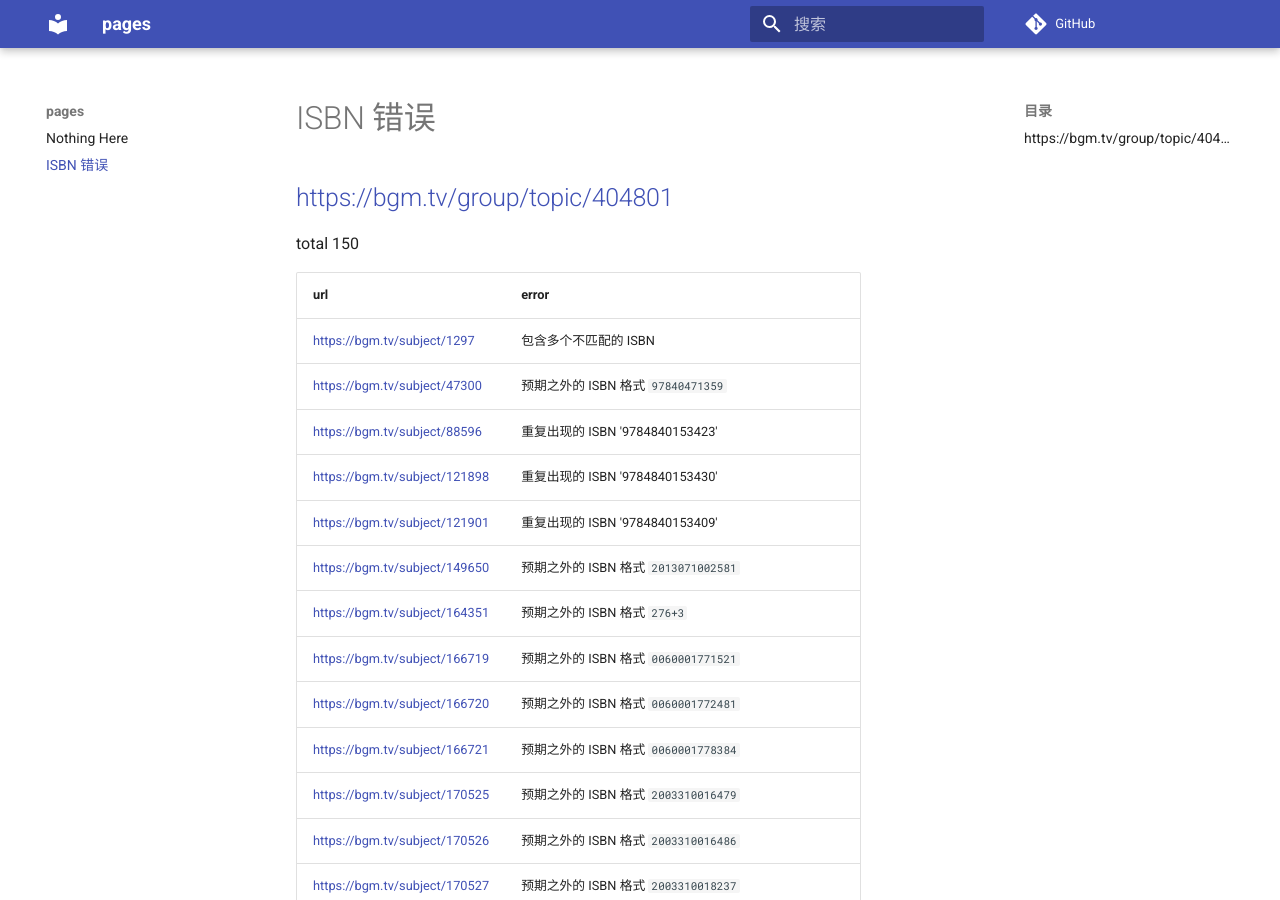
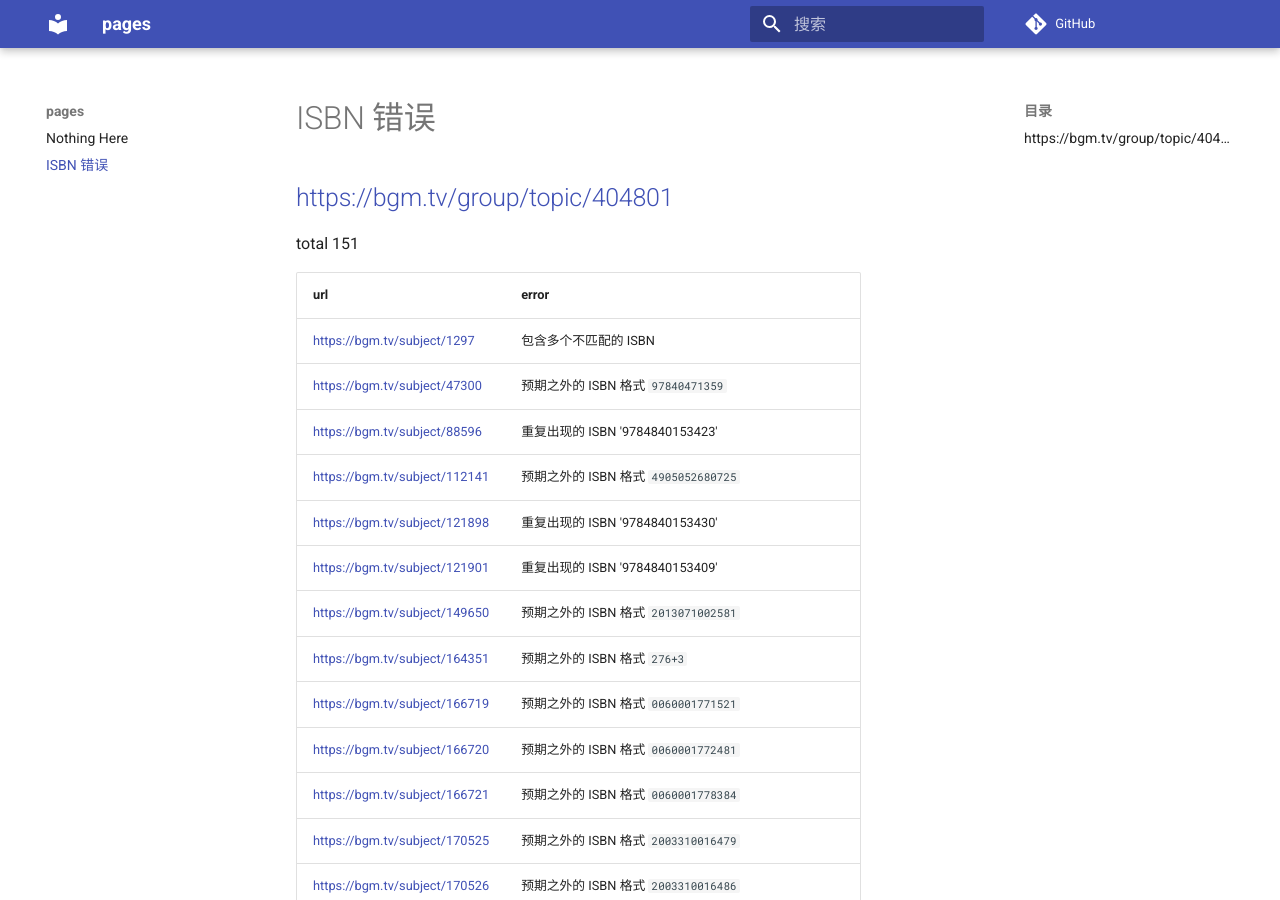
Before and after one commit to trim21/bangumi-pages, an MkDocs documentation site: the page built from docs/isbn.md, in a window 1280 px wide and 900 px high. Built offline with MkDocs 1.6.1 and Material for MkDocs 9.7.7, drawn with Linux system fonts in a browser that asks for light colours; comment, search, counter and statistics services are not loaded.

Commit message:
update isbn.md

```diff
--- a/docs/isbn.md
+++ b/docs/isbn.md
@@ -1,13 +1,14 @@
 # ISBN 错误
 ## <https://bgm.tv/group/topic/404801>
 
-total 150
+total 151
 
 | url | error |
 | --- |  ---  |
 | <https://bgm.tv/subject/1297> | 包含多个不匹配的 ISBN |
 | <https://bgm.tv/subject/47300> | 预期之外的 ISBN 格式 `97840471359` |
 | <https://bgm.tv/subject/88596> | 重复出现的 ISBN '9784840153423' |
+| <https://bgm.tv/subject/112141> | 预期之外的 ISBN 格式 `4905052680725` |
 | <https://bgm.tv/subject/121898> | 重复出现的 ISBN '9784840153430' |
 | <https://bgm.tv/subject/121901> | 重复出现的 ISBN '9784840153409' |
 | <https://bgm.tv/subject/149650> | 预期之外的 ISBN 格式 `2013071002581` |
```
